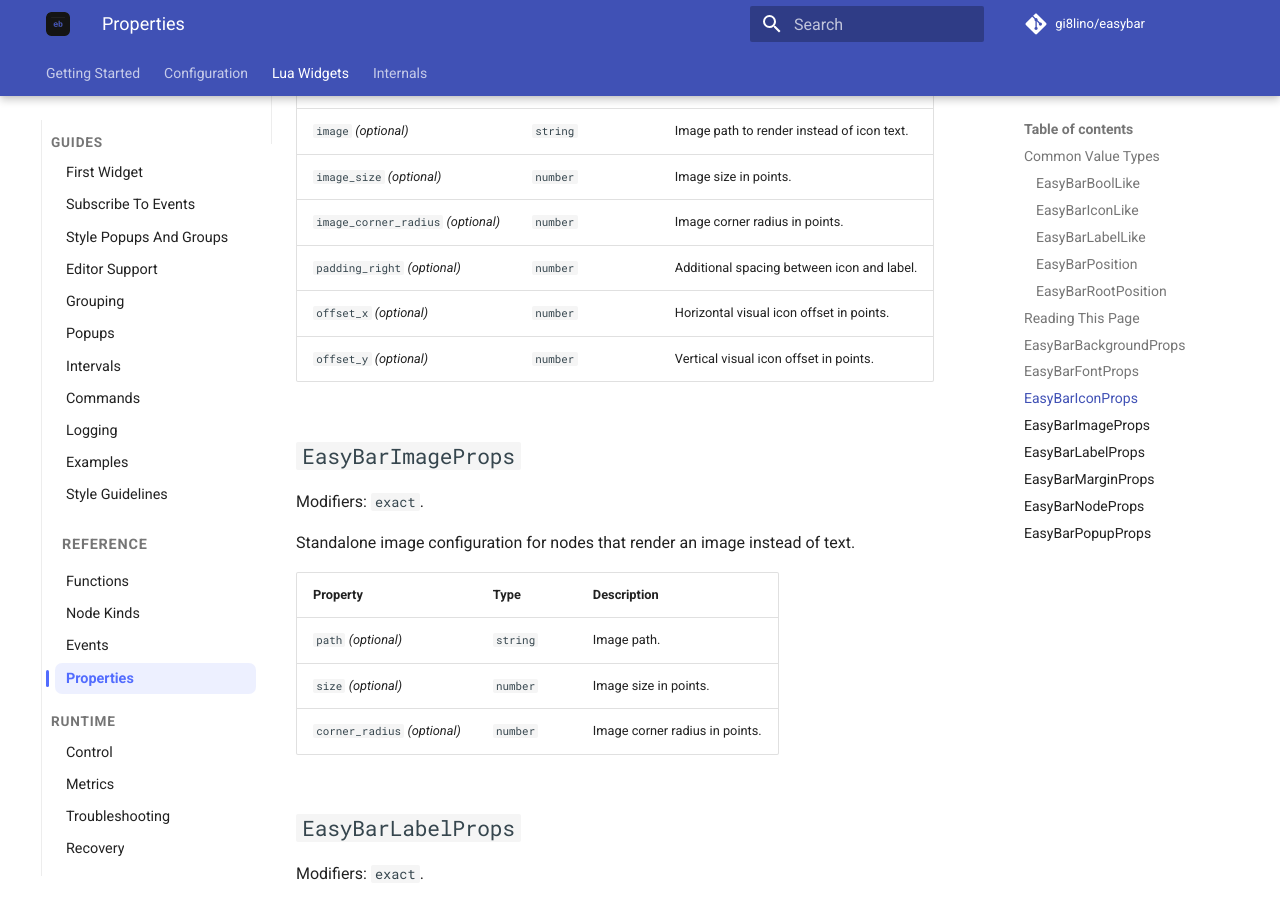
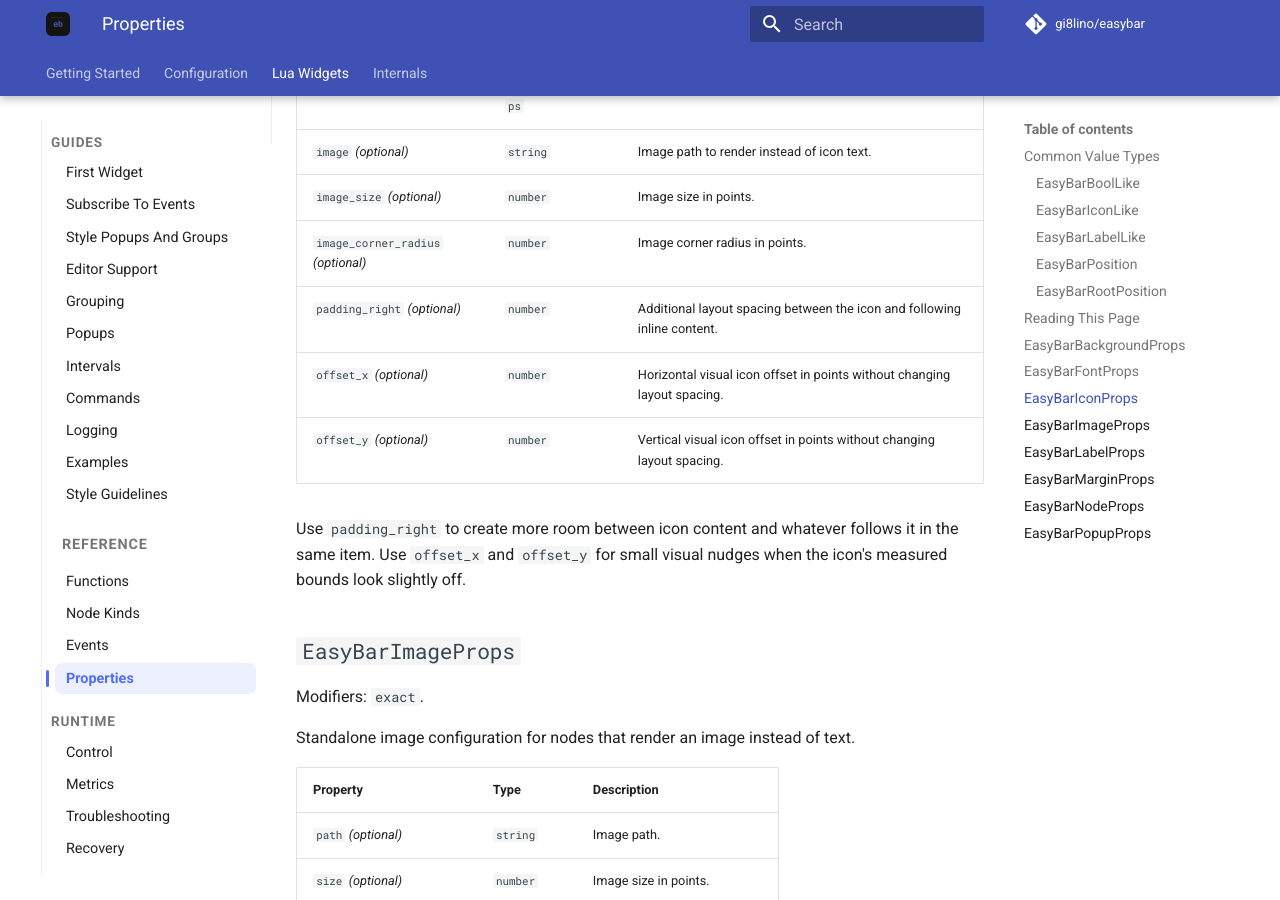
Before and after one commit to gi8lino/easybar, an MkDocs documentation site: the page built from docs/content/lua/reference/properties.md, in a window 1280 px wide and 900 px high, scrolled down 3251 px. Built offline with MkDocs 1.6.1 and Material for MkDocs 9.7.7, drawn with Linux system fonts in a browser that asks for light colours; comment, search, counter and statistics services are not loaded.

Commit message:
docs: clarify icon spacing and offset behavior

```diff
--- a/docs/content/lua/reference/properties.md
+++ b/docs/content/lua/reference/properties.md
@@ -107,9 +107,12 @@ Detailed icon configuration used when a plain icon value is not enough.
 | `image` _(optional)_               | `string`           | Image path to render instead of icon text. |
 | `image_size` _(optional)_          | `number`           | Image size in points.                      |
 | `image_corner_radius` _(optional)_ | `number`           | Image corner radius in points.             |
-| `padding_right` _(optional)_       | `number`           | Additional spacing between icon and label. |
-| `offset_x` _(optional)_            | `number`           | Horizontal visual icon offset in points.   |
-| `offset_y` _(optional)_            | `number`           | Vertical visual icon offset in points.     |
+| `padding_right` _(optional)_       | `number`           | Additional layout spacing between the icon and following inline content. |
+| `offset_x` _(optional)_            | `number`           | Horizontal visual icon offset in points without changing layout spacing.  |
+| `offset_y` _(optional)_            | `number`           | Vertical visual icon offset in points without changing layout spacing.    |
+
+Use `padding_right` to create more room between icon content and whatever follows it in the same item.
+Use `offset_x` and `offset_y` for small visual nudges when the icon's measured bounds look slightly off.
 
 ## `EasyBarImageProps`
 
```
Also changed, not shown: 2 other files.
